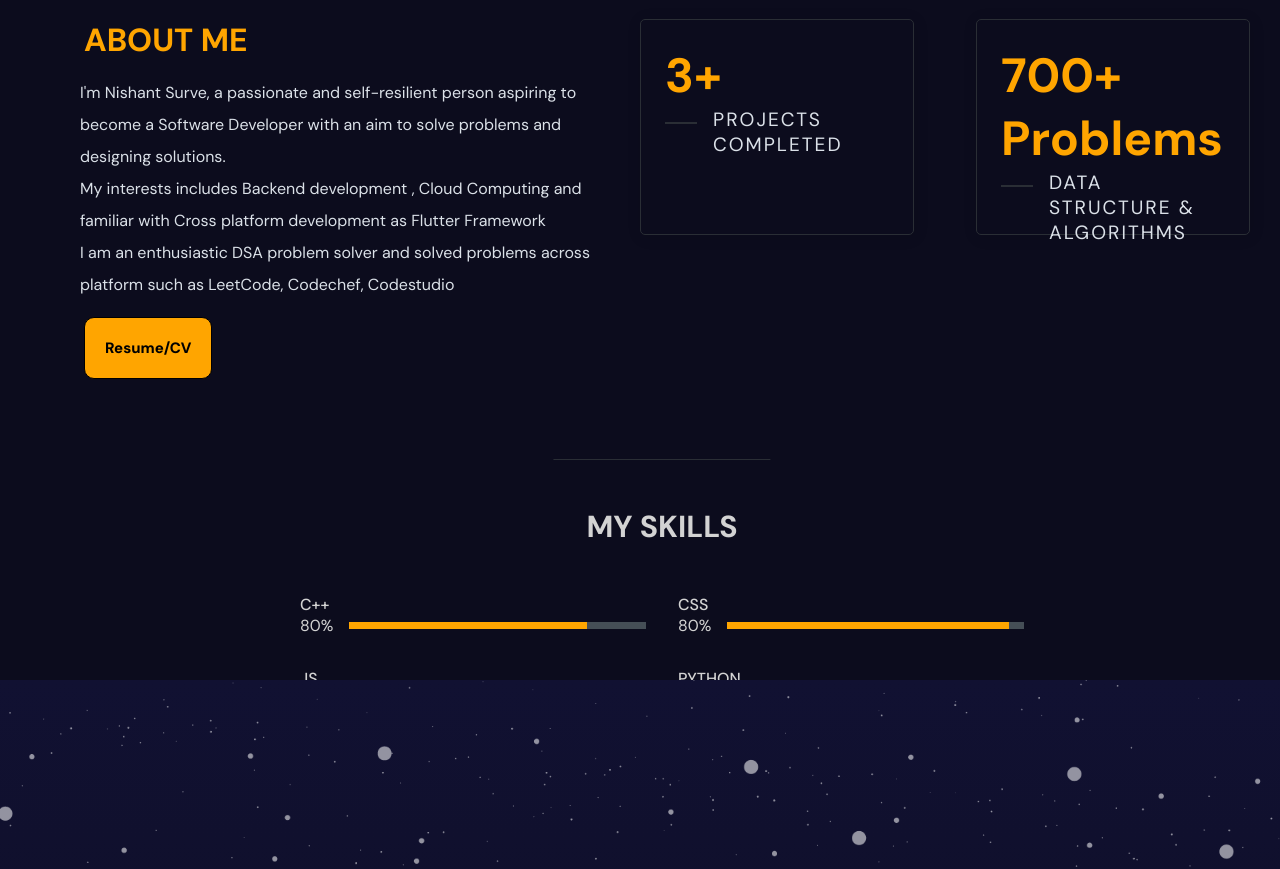
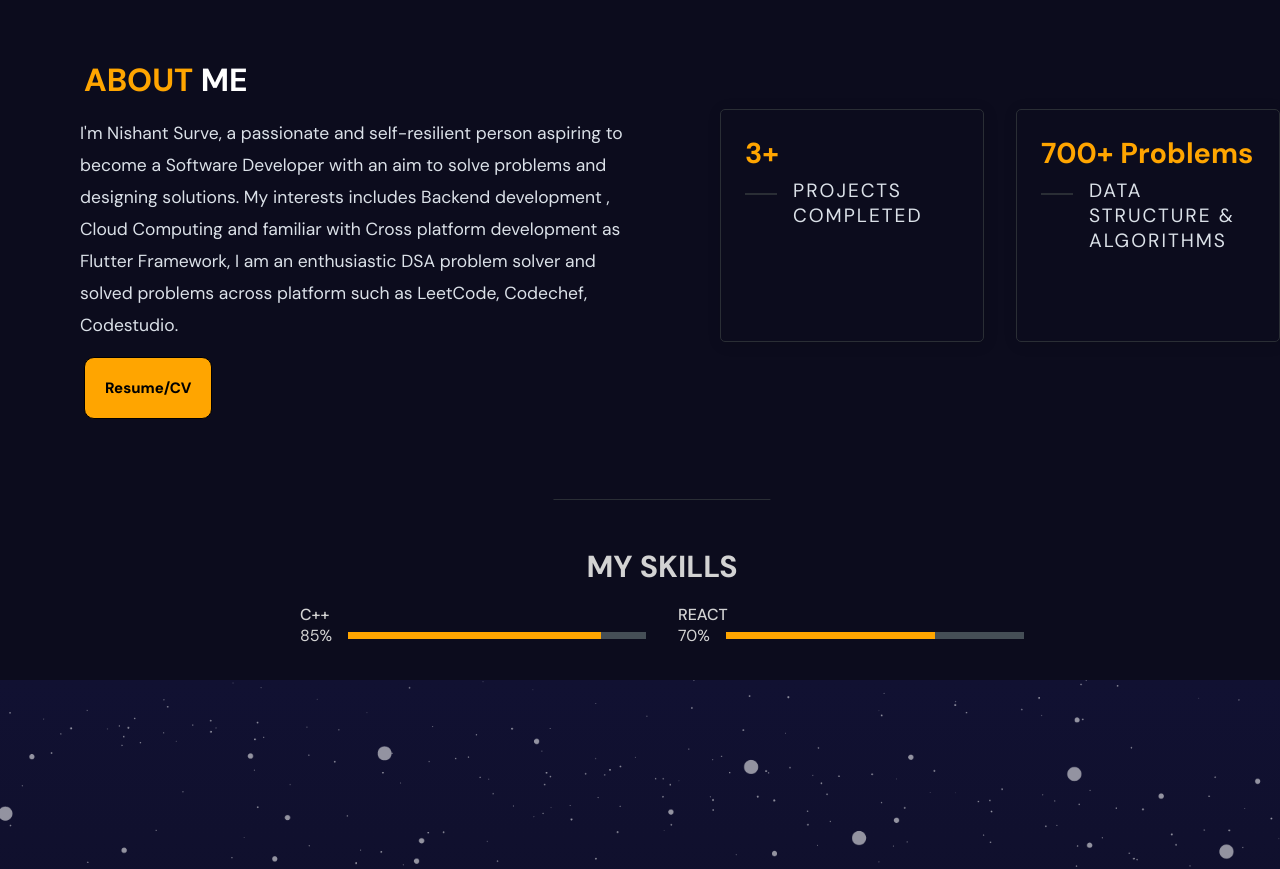
Before and after one commit to Nishantsurve/Nishant-Portfolio, a React (Vite) app: page / in a window 1280 px wide. Shown: the part 920-1789 px from the top of the page. Built offline with nearby package versions, Linux system fonts and the light colour scheme.

Commit message:
About component is made mobile responsive

```diff
--- a/src/App.jsx
+++ b/src/App.jsx
@@ -14,13 +14,16 @@ const App = () => {
      <div>
 
 <Cursor/>
+
     <section id="Homepage">
       <Navbar/>
       <Hero/>
     </section>
 
     <section id ="About"><About/></section>
-    <Timeline/>
+
+
+
 
 
     <section  id="Services" ><Parallax type="services"/></section>
@@ -28,6 +31,7 @@ const App = () => {
 
     <section id="Portfolio"><Parallax type="portfolio"/>
     </section>
+
     <Portfolio/>
     <section id ="Contact"><Contact/></section>
 
--- a/src/app.scss
+++ b/src/app.scss
@@ -26,7 +26,7 @@ section{
 }
 
 @mixin mobile{
-    @media (max-width:738px){
+    @media (max-width:838px){
         @content;
     }
 }
--- a/src/components/about/About.jsx
+++ b/src/components/about/About.jsx
@@ -19,24 +19,19 @@ const About = () => {
 
   return (
 
-  <>
-
-
- <section className="About1">
     <div className="about">
 
         <div className="main-title">
             <h2>About <span>me</span><span className="bg-text">My stats</span></h2>
         </div>
-
+<div className="wrapper">
         <div className="about-container">
             <div className="left-about">
-            <motion.h4 color="orange" >About Me</motion.h4>
+            <motion.h4 color="orange" >About <span>Me</span></motion.h4>
                     <p>
-                    I'm Nishant Surve, a passionate and self-resilient person aspiring to become a Software Developer with an aim to solve problems and designing solutions.<br></br>
-
-My interests includes Backend development , Cloud Computing and familiar with Cross platform development as Flutter Framework<br></br>
-I am an enthusiastic DSA problem solver and solved problems across platform such as LeetCode, Codechef, Codestudio
+                    I'm Nishant Surve, a passionate and self-resilient person aspiring to become a Software Developer with an aim to solve problems and designing solutions.
+My interests includes Backend development , Cloud Computing and familiar with Cross platform development as Flutter Framework,
+I am an enthusiastic DSA problem solver and solved problems across platform such as LeetCode, Codechef, Codestudio.
                     </p>
                     <motion.button className="btn2" whileHover={{ scale: 1.2 }}
               onHoverStart={e => {}}
@@ -66,7 +61,7 @@ I am an enthusiastic DSA problem solver and solved problems across platform such
             </div>
         </div>
 
-
+        </div>
         <div className="about-stats">
             <h5 className="stat-title">My Skills</h5>
             <div className="progress-bars">
@@ -74,45 +69,45 @@ I am an enthusiastic DSA problem solver and solved problems across platform such
             <div className="progress-bar">
                 <p className="prog-title">C++</p>
                 <div className="progress-con">
-                    <p className="prog text">80%</p>
+                    <p className="prog text">85%</p>
                     <div className="progress">
-                        <span className="html"> </span>
+                        <span className="C"> </span>
                     </div>
                 </div>
             </div>
             <div className="progress-bar">
-                <p className="prog-title">CSS</p>
+                <p className="prog-title">React</p>
                 <div className="progress-con">
-                    <p className="prog text">80%</p>
+                    <p className="prog text">70%</p>
                     <div className="progress">
-                        <span className="css"> </span>
+                        <span className="React"> </span>
                     </div>
                 </div>
             </div>
             <div className="progress-bar">
-                <p className="prog-title">JS</p>
+                <p className="prog-title">JavaScript</p>
                 <div className="progress-con">
-                    <p className="prog text">80%</p>
+                    <p className="prog text">70%</p>
                     <div className="progress">
                         <span className="js"> </span>
                     </div>
                 </div>
             </div>
             <div className="progress-bar">
-                <p className="prog-title">Python</p>
+                <p className="prog-title">Node.js</p>
                 <div className="progress-con">
-                    <p className="prog text">80%</p>
+                    <p className="prog text">70%</p>
                     <div className="progress">
-                        <span className="python"> </span>
+                        <span className="Node"> </span>
                     </div>
                 </div>
             </div>
             <div className="progress-bar">
-                <p className="prog-title">Java</p>
+                <p className="prog-title">MongoDB</p>
                 <div className="progress-con">
-                    <p className="prog text">70%</p>
+                    <p className="prog text">60%</p>
                     <div className="progress">
-                        <span className="java"> </span>
+                        <span className="Mongodb"> </span>
                     </div>
                 </div>
             </div>
@@ -125,34 +120,14 @@ I am an enthusiastic DSA problem solver and solved problems across platform such
                     </div>
                 </div>
             </div>
-            <div className="progress-bar">
-                <p className="prog-title">React</p>
-                <div className="progress-con">
-                    <p className="prog text">80%</p>
-                    <div className="progress">
-                        <span className="react"> </span>
-                    </div>
-                </div>
-            </div>
-            <div className="progress-bar">
-                <p className="prog-title">Node</p>
-                <div className="progress-con">
-                    <p className="prog text">80%</p>
-                    <div className="progress">
-                        <span className="node"> </span>
-                    </div>
-                </div>
-            </div>
+
+
 
             </div>
         </div>
 
     </div>
-    </section>
 
-
-
-    </>
   )
 }
 
--- a/src/components/about/about.scss
+++ b/src/components/about/about.scss
@@ -1,20 +1,20 @@
 @import "../../app.scss";
 
 
-.About1{
 
 .about{
 
     .main-title{
         text-align: center;
 
-
-
         h2 {
 
             @include mobile{
-               align-items: center;
-            }
+                text-align: center;
+                font-size: 2rem;
+                span{font-size: 2rem;}
+
+             }
 
             position: relative;
             text-transform: uppercase;
@@ -22,6 +22,14 @@
             font-weight: 700;
             span { color: orange }
             .bg-text {
+
+
+              @include mobile{
+                margin-top: 65px;
+                font-size: 3rem;
+
+                 }
+
                 position: absolute;
                 top: 50%;
                 left: 50%;
@@ -35,8 +43,18 @@
         }
 
     }
+.wrapper{
+    max-width: 1366px;
+    height: 100%;
+    margin-top: 40px;
+    .about-container{
 
-    .about-container{
+    @include mobile{
+        display: flex;
+        flex-direction: column;
+        align-items: center;
+
+    }
 
 
     display: grid;
@@ -48,13 +66,24 @@
         display: grid;
         grid-template-columns: repeat(2, 1fr);
         grid-gap: 2rem;
+        margin-left: 80px;
+        margin-top: 50px;
+
+       @include mobile{
+        margin-top: 20px;
+        margin-left: 20px;
+        display: flex;
+        flex-direction: column;
+        align-items: center;
+       }
+
 
         .about-item {
-            width: 90%;
-            height: 60%;
+            width: 100%;
+            height: 75%;
 
             @include mobile{
-            height: 20%;
+            height: 30%;
             display: flex;
             flex-direction: column;
             justify-content: space-between;
@@ -67,25 +96,39 @@
             &:hover {
                 cursor: default;
                 transform: translateY(-5px);
+
+                @include mobile{
+                    border: 2px solid orange;
+                }
+
                 border: 1px solid orange;
                 box-shadow: 1px 4px 15px rgba(0,0,0,.32);
             }
+
+
+
             .abt-text {
                 padding: 1.5rem;
                 display: flex;
                 flex-direction: column;
                 .large-text {
-                    font-size: 3rem;
+                    font-size: 1.8rem;
                     font-weight: 700;
                     color:orange
                 }
                 .small-text {
+
+                    @include mobile{
+                        font-size: 1rem;
+                    }
+
                     padding-left: 3rem;
                     position: relative;
                     text-transform: uppercase;
                     font-size: 1.2rem;
                     color: #dbe1e8;;
                     letter-spacing: 2px;
+                    margin-top: 6px;
                     &::before {
                         content: '';
                         position: absolute;
@@ -106,6 +149,12 @@
 
             padding-left: 4rem;
         p {
+
+         @include mobile{
+            font-size: 15px;
+         }
+         font-size: 17.5px;
+
             line-height: 2rem;
             padding: 1rem;
             color: #dbe1e8;;
@@ -115,8 +164,10 @@
             font-size: 2rem;
             text-transform: uppercase;
             color: orange;
+            span{color: white;}
         }
 button{
+
         padding: 20px;
         font-size: 15px;
         border: 1px solid black;
@@ -132,15 +183,22 @@ button{
 
             }
         }
-
+    }
         .about-stats {
          padding-bottom: 4rem;
          width: 80%;
          height: 80%;
          padding-left: 300px;
          gap: 2px;
+         margin-bottom: 120px;
 
             .stat-title {
+
+                @include mobile{
+                    align-items: center;
+                    margin-left: -160px;
+                }
+
                 text-transform: uppercase;
                 font-size: 1.9rem;
                 text-align: center;
@@ -162,15 +220,27 @@ button{
             .progress-bars {
 
 
+           @include mobile{
 
+            display: flex;
+            flex-direction: column;
+            align-items: center;
+            width: 100%;
+
+           }
 
 
                 display: grid;
                 grid-template-columns: repeat(2, 1fr);
                 grid-gap: 2rem;
+                margin-top: -30px;
                 .progress-bar {
                     display: flex;
                     flex-direction: column;
+
+                    @include mobile{
+                        margin-left: -450px;
+                    }
 
 
                     .prog-title {
@@ -182,14 +252,25 @@ button{
                         align-items: center;
                         .prog-text {
                             color:  #b2becd;
+                            font-weight: 500;
                         }
                         .progress {
+
+                            @include mobile{
+                                width: 50%;
+                            }
+
                             width: 100%;
                             height: .45rem;
                             background-color: #454e56;
                             margin-left: 1rem;
                             position: relative;
                             span {
+
+                                @include mobile{
+                                    width: 50%;
+                                }
+
                                 position: absolute;
                                 top: 0;
                                 left: 0;
@@ -198,11 +279,11 @@ button{
                                 transition: all .4s ease-in-out;
                                 width: 60%;
                             }
-                            .html { width: 80%; }
-                            .css { width: 95%; }
-                            .js { width: 75%; }
-                            .react{ width: 60%; }
-                            .node{ width: 87%; }
+                            .C { width: 85%; }
+                            .React { width: 70%; }
+                            .js { width: 70%; }
+                            .Mongodb{ width: 60%; }
+                            .Node{ width: 70%; }
                             .python{ width: 70%; }
                             .java {width: 70%; }
                             .Docker{width: 40%; }
@@ -213,5 +294,3 @@ button{
         }
 
     }
-
-}
--- a/src/components/parallax/parallax.scss
+++ b/src/components/parallax/parallax.scss
@@ -13,7 +13,7 @@
     font-size: 90px;
 
     @include mobile{
-      font-size: 72px;
+      font-size: 68px;
       text-align: center;
     }
 
--- a/src/components/portfolio/Portfolio.jsx
+++ b/src/components/portfolio/Portfolio.jsx
@@ -56,7 +56,7 @@ const Single =({item}) =>{
                     <motion.button  whileHover={{ scale: 1.2 }}
               onHoverStart={e => {}}
               onHoverEnd={e => {}}
-              >See Demo</motion.button>
+              ><a href='https://github.com/Nishantsurve'>See Demo</a></motion.button>
                 </motion.div>
             </div>
             </div>
```
Also changed, not shown: src/components/contact/contact.scss (+9 -0 lines), src/components/services/Services.jsx (+5 -11 lines), src/components/services/services.scss (+14 -27 lines).
